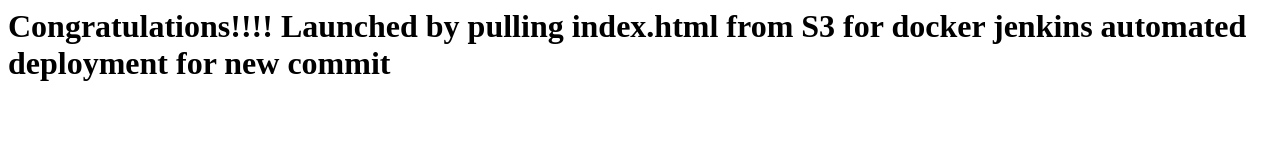
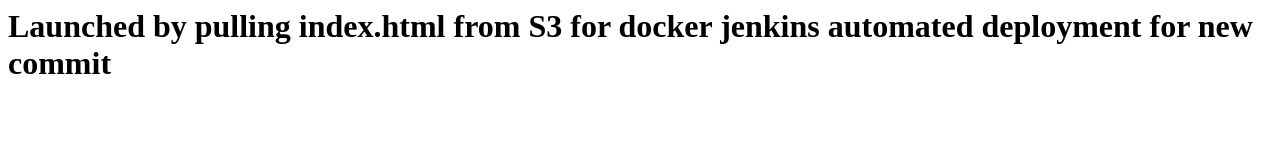
Before and after one commit to AnilNanda/dockerrepo, a plain HTML site: page index.html in a window 1280 px wide. Drawn offline with Linux system fonts and the light colour scheme.

Commit message:
Updated index.html for webhook trigger

```diff
--- a/index.html
+++ b/index.html
@@ -1 +1 @@
-<h1>Congratulations!!!!    Launched by pulling index.html from S3 for docker jenkins automated deployment for new commit</h1>
+<h1>Launched by pulling index.html from S3 for docker jenkins automated deployment for new commit</h1>
```
Also changed, not shown: 1 other file.
